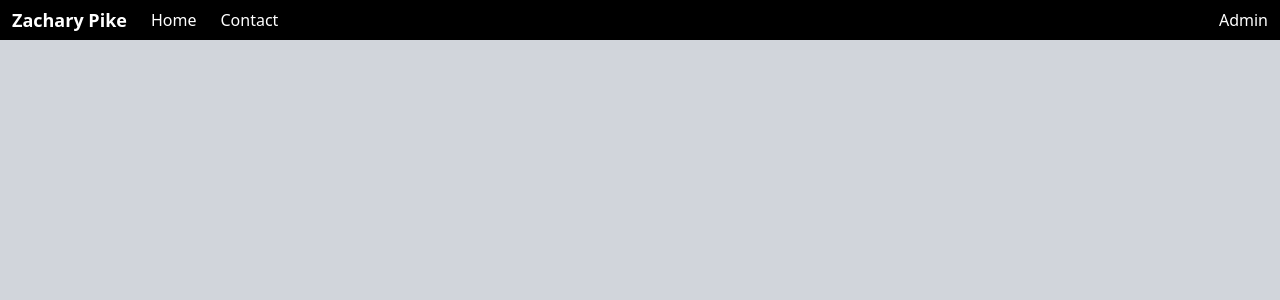
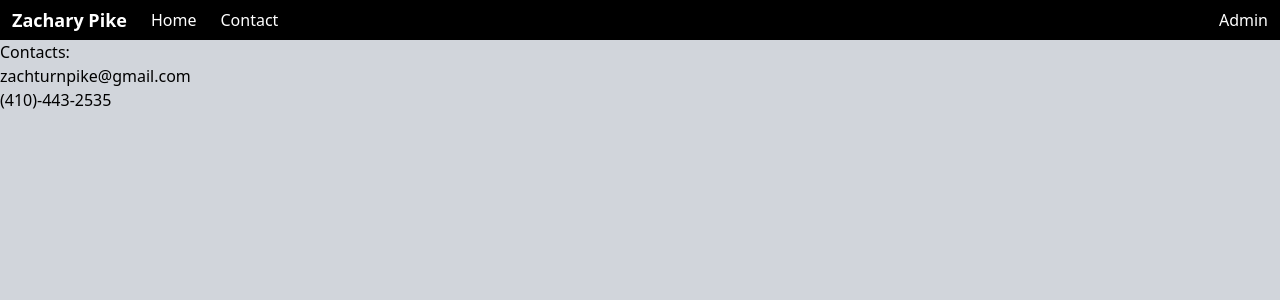
Before and after one commit to zach-pike/new-personal-site, a Svelte app in the folder frontend/: page /contact in a window 1280 px wide. Shown: the top 300 px of the page. Built offline with nearby package versions, Linux system fonts and the light colour scheme; what marked-gfm-heading-id, marked-mangle would draw is missing.

Commit message:
Added contact page

```diff
--- a/frontend/src/App.svelte
+++ b/frontend/src/App.svelte
@@ -5,6 +5,7 @@
     import NavBarSpacer from "./lib/NavBarSpacer.svelte";
     import Home from "./pages/Home.svelte";
     import Admin from "./pages/Admin.svelte";
+    import Contact from "./pages/Contact.svelte";
 </script>
 
 <main>
@@ -19,7 +20,9 @@
         <Route path='/'>
             <Home />
         </Route>
-        <Route path='/contact'></Route>
+        <Route path='/contact'>
+            <Contact />
+        </Route>
         <Route path='/admin'>
             <Admin />
         </Route>
--- /dev/null
+++ b/frontend/src/pages/Contact.svelte
@@ -0,0 +1,8 @@
+<script lang="ts">
+</script>
+
+<div>
+    <p>Contacts:</p>
+    <p>zachturnpike@gmail.com</p>
+    <p>(410)-443-2535</p>
+</div>
```
